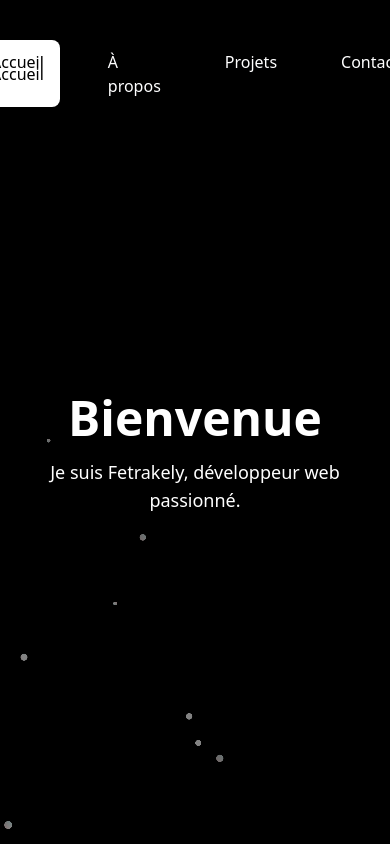
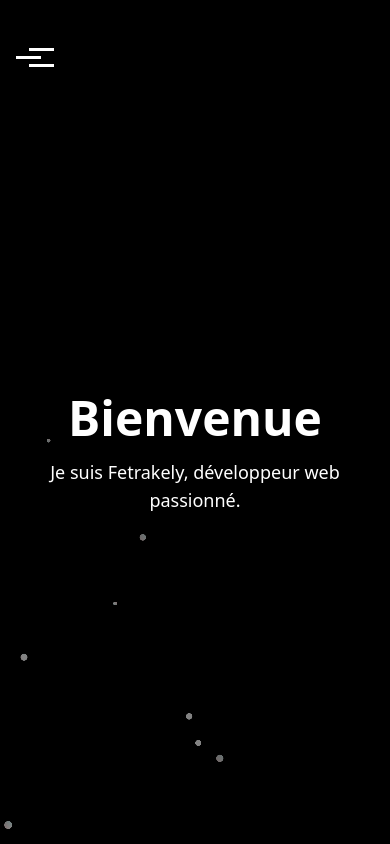
Before and after one commit to fetraandri/fetraportfoliopro, a React (Vite) app: page / in a window 390 px wide. Shown: the top 844 px of the page. Built offline with nearby package versions, Linux system fonts and the light colour scheme.

Commit message:
feat: restructure app layout with new page components and mobile navigation

```diff
--- a/src/App.jsx
+++ b/src/App.jsx
@@ -1,19 +1,14 @@
-import { motion, useScroll, useSpring, useTransform } from 'framer-motion';
 import Header from './components/Header';
 import Footer from './components/Footer';
-import ProjectCard from './components/ProjectCard';
 import Particles from './components/Particles';
-import { projects } from './data/projects';
+import Home from './pages/Home';
+import About from './pages/About';
+import Projects from './pages/Projects';
+import Contact from './pages/Contact';
 
 function App() {
-  const sectionVariants = {
-    hidden: { opacity: 0, y: 50 },
-    visible: { opacity: 1, y: 0, transition: { duration: 0.5 } },
-  };
-
   return (
     <div className="relative min-h-screen">
-      {}
       <Particles
         particleCount={2000}
         particleSpread={10}
@@ -27,80 +22,12 @@ function App() {
         cameraDistance={20}
       />
 
-      {}
       <div className="relative z-10">
         <Header />
-
-        {/* Section Accueil */}
-        <motion.section
-          id="home"
-          className="min-h-screen flex items-center justify-center pt-16"
-          initial="hidden"
-          whileInView="visible"
-          viewport={{ once: true }}
-          variants={sectionVariants}
-        >
-          <div className="container mx-auto p-6 text-center text-white">
-            <h1 className="text-5xl font-bold mb-4">Bienvenue</h1>
-            <p className="text-lg">Je suis Fetrakely, développeur web passionné.</p>
-          </div>
-        </motion.section>
-
-        {/* Section À propos */}
-        <motion.section
-          id="about"
-          className="min-h-screen flex items-center justify-center"
-          initial="hidden"
-          whileInView="visible"
-          viewport={{ once: true }}
-          variants={sectionVariants}
-        >
-          <div className="container mx-auto p-6 text-center text-white">
-            <h1 className="text-4xl font-bold mb-4">À propos de moi</h1>
-            <p>Je suis un développeur qui adore créer des applications modernes et performantes.</p>
-          </div>
-        </motion.section>
-
-        {/* Section Projets */}
-        <motion.section
-          id="projects"
-          className="min-h-screen flex items-center justify-center pt-16"
-          initial="hidden"
-          whileInView="visible"
-          viewport={{ once: true }}
-          variants={sectionVariants}
-        >
-          <div className="container mx-auto p-6 text-white">
-            <h1 className="text-4xl font-bold mb-6 text-center">Mes Projets</h1>
-            <div className="grid grid-cols-1 md:grid-cols-2 lg:grid-cols-3 gap-6">
-              {projects.map((project) => (
-                <ProjectCard
-                  key={project.id}
-                  title={project.title}
-                  description={project.description}
-                  link={project.link}
-                  image={project.image}
-                />
-              ))}
-            </div>
-          </div>
-        </motion.section>
-
-        {/* Section Contact */}
-        <motion.section
-          id="contact"
-          className="min-h-screen flex items-center justify-center pt-16"
-          initial="hidden"
-          whileInView="visible"
-          viewport={{ once: true }}
-          variants={sectionVariants}
-        >
-          <div className="container mx-auto p-6 text-center text-white">
-            <h1 className="text-4xl font-bold mb-4">Contactez-moi</h1>
-            <p>Envoyez-moi un message à : <a href="mailto:tonemail@example.com" className="text-blue-300 hover:underline">hei.fetra@gmail.com</a></p>
-          </div>
-        </motion.section>
-
+        <Home />
+        <About />
+        <Projects />
+        <Contact />
         <Footer />
       </div>
     </div>
--- a/src/components/Header.jsx
+++ b/src/components/Header.jsx
@@ -4,6 +4,7 @@ import './styles/Header.css'; // Importation du fichier CSS
 
 function Header() {
   const [activeSection, setActiveSection] = useState('home');
+  const [isMenuOpen, setIsMenuOpen] = useState(false); // État pour le menu mobile
   const containerRef = useRef(null);
   const navRef = useRef(null);
   const filterRef = useRef(null);
@@ -109,6 +110,7 @@ function Header() {
       void textRef.current.offsetWidth;
       textRef.current.classList.add('active');
     }
+    setIsMenuOpen(false); // Ferme le menu mobile après un clic
   };
 
   useEffect(() => {
@@ -146,9 +148,18 @@ function Header() {
       ref={containerRef}
     >
       <nav className="flex relative" style={{ transform: 'translate3d(0,0,0.01px)' }}>
+        {/* Bouton hamburger pour mobile */}
+        <button
+          className="hamburger md:hidden p-4"
+          onClick={() => setIsMenuOpen(!isMenuOpen)}
+        >
+          <span className="hamburger-icon"></span>
+        </button>
+
+        {/* Menu de navigation */}
         <ul
           ref={navRef}
-          className="flex gap-8 list-none p-0 px-4 m-0 relative z-[3] justify-center w-full"
+          className={`nav-list ${isMenuOpen ? 'open' : ''} flex gap-8 list-none p-0 px-4 m-0 relative z-[3] justify-center w-full md:flex`}
           style={{
             color: 'white',
             textShadow: '0 1px 1px hsl(205deg 30% 10% / 0.2)',
--- a/src/components/styles/Header.css
+++ b/src/components/styles/Header.css
@@ -1,3 +1,4 @@
+/* Header.css */
 :root {
   --linear-ease: linear(0, 0.068, 0.19 2.7%, 0.804 8.1%, 1.037, 1.199 13.2%, 1.245, 1.27 15.8%, 1.274, 1.272 17.4%, 1.249 19.1%, 0.996 28%, 0.949, 0.928 33.3%, 0.926, 0.933 36.8%, 1.001 45.6%, 1.013, 1.019 50.8%, 1.018 54.4%, 1 63.1%, 0.995 68%, 1.001 85%, 1);
 }
@@ -28,7 +29,7 @@
 .effect.filter::before {
   content: "";
   position: absolute;
-  inset: -75px;
+  inset: -20px;
   z-index: -2;
   background: black;
 }
@@ -162,3 +163,75 @@ ul {
 .motion-div {
   padding-top: 0.5rem;
 }
+
+/* Styles responsive pour le menu hamburger */
+.hamburger {
+  display: none; /* Caché par défaut */
+}
+
+.hamburger-icon {
+  display: block;
+  width: 25px;
+  height: 3px;
+  background: white;
+  position: relative;
+  transition: all 0.3s ease;
+}
+
+.hamburger-icon::before,
+.hamburger-icon::after {
+  content: '';
+  position: absolute;
+  width: 25px;
+  height: 3px;
+  background: white;
+  transition: all 0.3s ease;
+}
+
+.hamburger-icon::before {
+  top: -8px;
+}
+
+.hamburger-icon::after {
+  bottom: -8px;
+}
+
+.nav-list {
+  transition: all 0.3s ease;
+}
+
+/* Media query pour mobile (écrans < 768px) */
+@media (max-width: 767px) {
+  .hamburger {
+    display: block; /* Afficher le bouton hamburger sur mobile */
+  }
+
+  .nav-list {
+    display: none; /* Cacher la liste par défaut sur mobile */
+    flex-direction: column;
+    position: absolute;
+    top: 100%;
+    left: 0;
+    width: 100%;
+    background: rgba(0, 0, 0, 0.9); /* Fond sombre pour le menu déroulant */
+    padding: 1rem;
+    z-index: 20;
+  }
+
+  .nav-list.open {
+    display: flex; /* Afficher la liste quand le menu est ouvert */
+  }
+
+  .nav-list li {
+    width: 100%;
+    text-align: center;
+    margin: 0.5rem 0;
+  }
+}
+
+/* Styles pour écrans moyens et plus grands (md et au-dessus) */
+@media (min-width: 768px) {
+  .nav-list {
+    display: flex !important; /* Toujours visible sur desktop */
+  }
+}
--- /dev/null
+++ b/src/pages/About.jsx
@@ -0,0 +1,26 @@
+import { motion } from 'framer-motion';
+
+const sectionVariants = {
+  hidden: { opacity: 0, y: 50 },
+  visible: { opacity: 1, y: 0, transition: { duration: 0.5 } },
+};
+
+function About() {
+  return (
+    <motion.section
+      id="about"
+      className="min-h-screen flex items-center justify-center"
+      initial="hidden"
+      whileInView="visible"
+      viewport={{ once: true }}
+      variants={sectionVariants}
+    >
+      <div className="container mx-auto p-6 text-center text-white">
+        <h1 className="text-4xl font-bold mb-4">À propos de moi</h1>
+        <p>Je suis un développeur qui adore créer des applications modernes et performantes.</p>
+      </div>
+    </motion.section>
+  );
+}
+
+export default About;
--- /dev/null
+++ b/src/pages/Contact.jsx
@@ -0,0 +1,31 @@
+import { motion } from 'framer-motion';
+
+const sectionVariants = {
+  hidden: { opacity: 0, y: 50 },
+  visible: { opacity: 1, y: 0, transition: { duration: 0.5 } },
+};
+
+function Contact() {
+  return (
+    <motion.section
+      id="contact"
+      className="min-h-screen flex items-center justify-center pt-16"
+      initial="hidden"
+      whileInView="visible"
+      viewport={{ once: true }}
+      variants={sectionVariants}
+    >
+      <div className="container mx-auto p-6 text-center text-white">
+        <h1 className="text-4xl font-bold mb-4">Contactez-moi</h1>
+        <p>
+          Envoyez-moi un message à :{' '}
+          <a href="mailto:hei.fetra@gmail.com" className="text-blue-300 hover:underline">
+            hei.fetra@gmail.com
+          </a>
+        </p>
+      </div>
+    </motion.section>
+  );
+}
+
+export default Contact;
--- /dev/null
+++ b/src/pages/Home.jsx
@@ -0,0 +1,26 @@
+import { motion } from 'framer-motion';
+
+const sectionVariants = {
+  hidden: { opacity: 0, y: 50 },
+  visible: { opacity: 1, y: 0, transition: { duration: 0.5 } },
+};
+
+function Home() {
+  return (
+    <motion.section
+      id="home"
+      className="min-h-screen flex items-center justify-center pt-16"
+      initial="hidden"
+      whileInView="visible"
+      viewport={{ once: true }}
+      variants={sectionVariants}
+    >
+      <div className="container mx-auto p-6 text-center text-white">
+        <h1 className="text-5xl font-bold mb-4">Bienvenue</h1>
+        <p className="text-lg">Je suis Fetrakely, développeur web passionné.</p>
+      </div>
+    </motion.section>
+  );
+}
+
+export default Home;
--- /dev/null
+++ b/src/pages/Projects.jsx
@@ -0,0 +1,38 @@
+import { motion } from 'framer-motion';
+import ProjectCard from '../components/ProjectCard';
+import { projects } from '../data/projects';
+
+const sectionVariants = {
+  hidden: { opacity: 0, y: 50 },
+  visible: { opacity: 1, y: 0, transition: { duration: 0.5 } },
+};
+
+function Projects() {
+  return (
+    <motion.section
+      id="projects"
+      className="min-h-screen flex items-center justify-center pt-16"
+      initial="hidden"
+      whileInView="visible"
+      viewport={{ once: true }}
+      variants={sectionVariants}
+    >
+      <div className="container mx-auto p-6 text-white">
+        <h1 className="text-4xl font-bold mb-6 text-center">Mes Projets</h1>
+        <div className="grid grid-cols-1 md:grid-cols-2 lg:grid-cols-3 gap-6">
+          {projects.map((project) => (
+            <ProjectCard
+              key={project.id}
+              title={project.title}
+              description={project.description}
+              link={project.link}
+              image={project.image}
+            />
+          ))}
+        </div>
+      </div>
+    </motion.section>
+  );
+}
+
+export default Projects;
```
